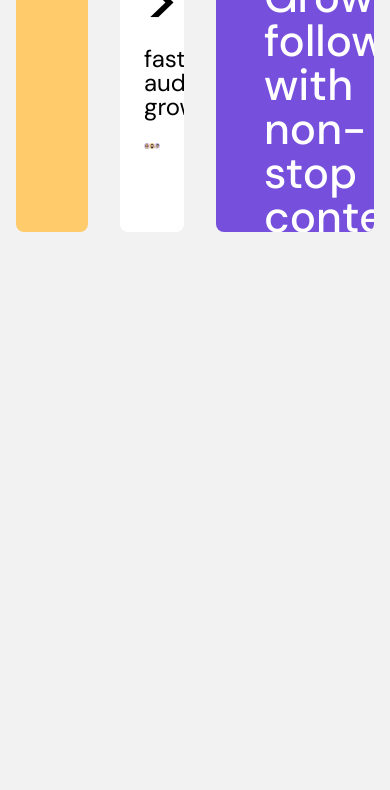
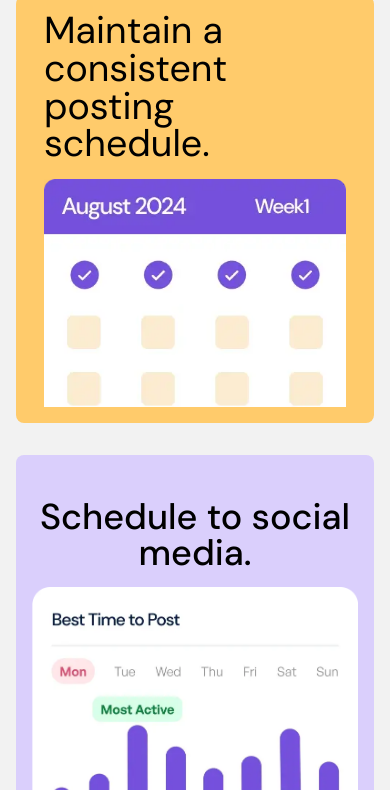
Before and after one commit to adebisiabdussamad/bento-grid-main, a plain HTML site: page index.html in a window 390 px wide. Shown: the part 822-1612 px from the top of the page. Before the commit the page ends 1070 px from the top, so only its background shows below. Drawn offline with Linux system fonts and the light colour scheme.

Commit message:
Completed the responsiveness

```diff
--- a/styles.css
+++ b/styles.css
@@ -37,7 +37,7 @@ body {
 }
 
 .lg-text {
-	font-size: 2.75rem;
+	font-size: 2.55rem;
 	font-weight: 500;
 }
 
@@ -196,15 +196,102 @@ body {
 	margin-bottom: 1rem;
 }
 
-.bento-grid .item:nth-child(7) img{
+.bento-grid .item:nth-child(7) img {
 	margin-top: 1.5rem;
 }
 
-.bento-grid .item:nth-child(8){
+.bento-grid .item:nth-child(8) {
 	grid-area: box8;
 	padding: 2rem;
-	display:grid;
+	display: grid;
 	grid-template-columns: 1.75fr 2fr;
 	align-items: center;
 	gap: 1rem;
 }
+
+@media (max-width: 1024px) {
+	.bento-grid {
+		grid-auto-rows: initial;
+		grid-template-areas:
+			'box1 box1 box2 box2'
+			'box1 box1 box2 box2'
+			'box3 box3 box4 box4'
+			'box3 box3 box4 box4'
+			'box5 box5 box6 box6'
+			'box5 box5 box6 box6'
+			'box7 box7 box8 box8'
+			'box7 box7 box8 box8'
+		;
+	}
+
+	.bento-grid .item:nth-child(8) {
+		grid-template-columns: 1fr;
+	}
+}
+
+@media(max-width: 768px) {
+	.bento-grid .item {
+		text-align: center;
+	}
+
+	.bento-grid {
+		grid-template-areas:
+			'box2'
+			'box5'
+			'box6'
+			'box3'
+			'box8'
+			'box7'
+			'box1'
+			'box4'
+		;
+	}
+
+	.bento-grid .item:nth-child(4),
+	.bento-grid .item:nth-child(5),
+	.bento-grid .item:nth-child(6),
+	.bento-grid .item:nth-child(7) {
+		text-align: left;
+	}
+
+	.bento-grid .item:nth-child(1) {
+		padding: 2rem;
+		text-align: left
+	}
+
+	.bento-grid .item:nth-child(1) .lg-text {
+		font-size: 2.5rem;
+	}
+
+	.bento-grid .item:nth-child(1) img {
+		width: 250px
+	}
+
+	.bento-grid .item:nth-child(3) {
+		padding: 2.75rem 1rem 2.5rem 1rem;
+	}
+
+	.bento-grid .item:nth-child(3) .lg-text {
+		font-size: 2.25rem;
+	}
+
+	.bento-grid .item:nth-child(3) img {
+		margin: 1rem 0;
+		position: initial;
+		height: initial;
+	}
+
+	.bento-grid .item:nth-child(5) p {
+		margin-top: 10rem;
+	}
+
+	.bento-grid .item:nth-child(8) {
+		padding: 1.5rem 4rem;
+	}
+}
+
+@media (max-width: 540px) {
+	.bento-grid .item:nth-child(5) p {
+		margin-top: 6rem
+	}
+}
```
